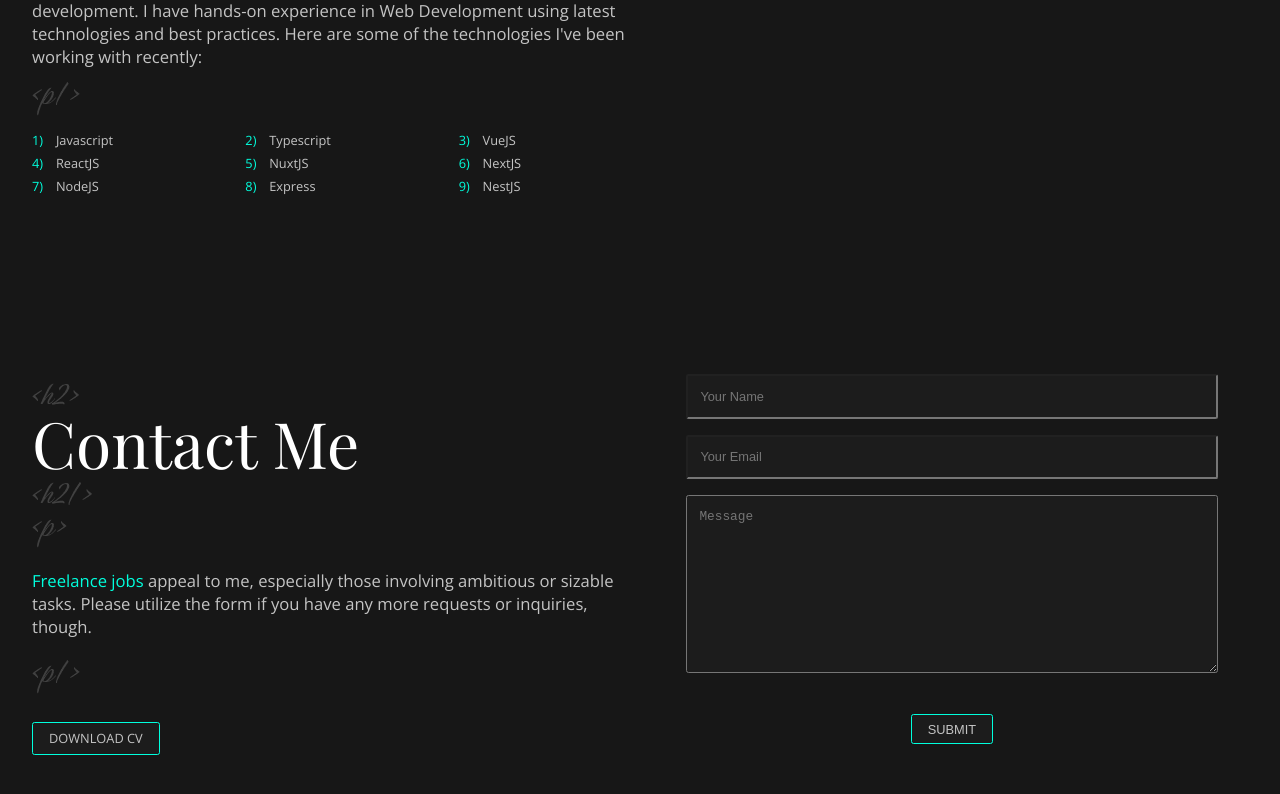
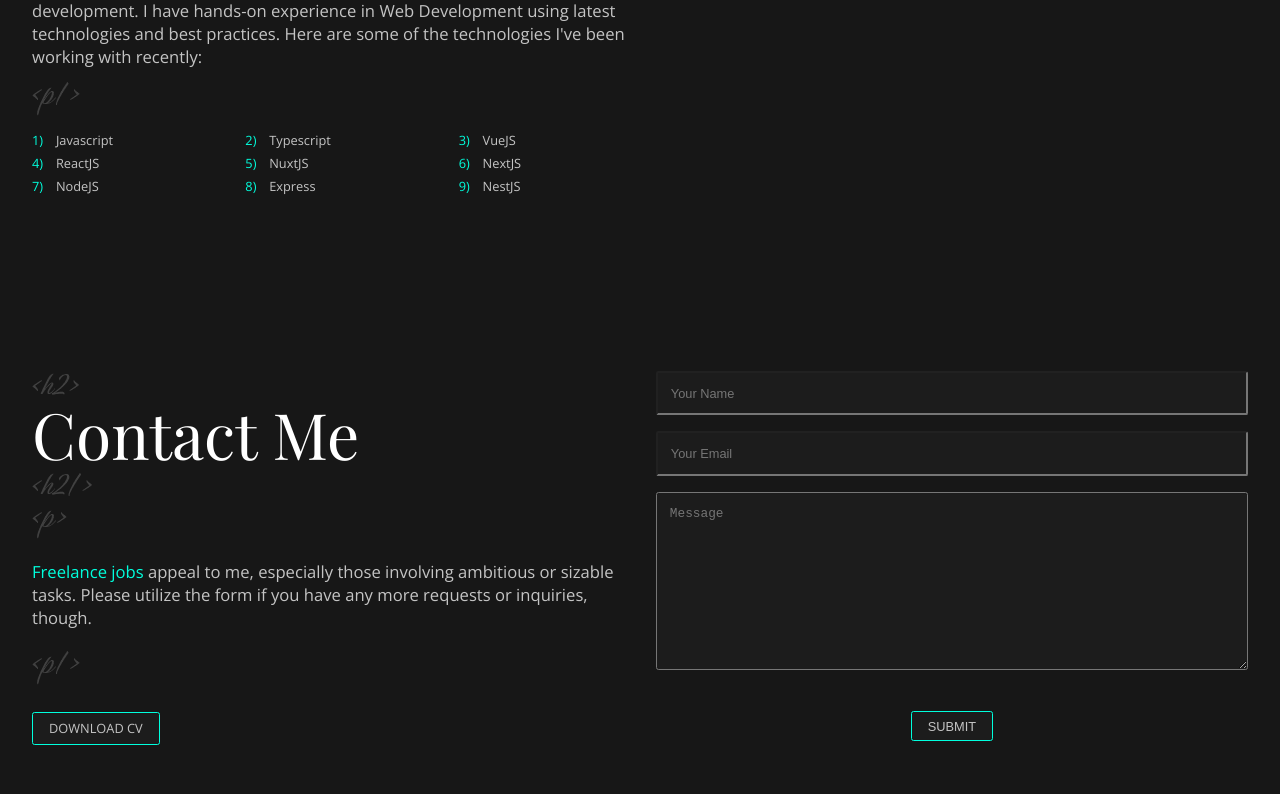
Before and after one commit to Leeyah-123/first-portfolio-website, a React (Create React App) app: page / in a window 1280 px wide. Shown: the part 2161-2955 px from the top of the page. Built offline with nearby package versions, Linux system fonts and the light colour scheme; the HTML template or start-up script is replaced by a standard one; a web font is replaced by a local one.

Commit message:
Eliminated potential bug

```diff
--- a/src/styles/contact.css
+++ b/src/styles/contact.css
@@ -11,7 +11,7 @@
 }
 
 .contact .text-container {
-  width: 100%;
+  flex: 1;
 }
 
 .contact .heading {
@@ -64,16 +64,13 @@
 }
 
 .contact-form-container {
-  width: 100%;
-  height: 100%;
+  flex: 1;
 }
 
 .contact-form {
   width: 100%;
   height: 100%;
   display: flex;
-  padding-block: 1em;
-  padding-inline: 5%;
   flex-direction: column;
   gap: 1em;
   align-items: center;
@@ -86,6 +83,10 @@
   padding: 1em;
   border-radius: 0.2em;
   font-size: clamp(0.6rem, 1vw, 2rem);
+}
+
+.contact-form > *:nth-child(1) {
+  margin-top: 1em;
 }
 
 .contact-form > button {
--- a/src/styles/contact.scss
+++ b/src/styles/contact.scss
@@ -14,7 +14,7 @@
 }
 
 .contact .text-container {
-  width: 100%;
+  flex: 1;
 }
 
 .contact .heading {
@@ -67,16 +67,13 @@
 }
 
 .contact-form-container {
-  width: 100%;
-  height: 100%;
+  flex: 1;
 }
 
 .contact-form {
   width: 100%;
   height: 100%;
   display: flex;
-  padding-block: 1em;
-  padding-inline: 5%;
   flex-direction: column;
   gap: 1em;
   align-items: center;
@@ -89,6 +86,10 @@
   padding: 1em;
   border-radius: 0.2em;
   font-size: clamp(0.6rem, 1vw, 2rem);
+}
+
+.contact-form > *:nth-child(1) {
+  margin-top: 1em;
 }
 
 .contact-form > button {
@@ -127,4 +128,6 @@
     padding-inline: 2em;
     flex-direction: row;
   }
+  .contact-form > *:nth-child(1) {
+  }
 }
```
Also changed, not shown: 1 other file (tests, documents, lock files or other folders).
